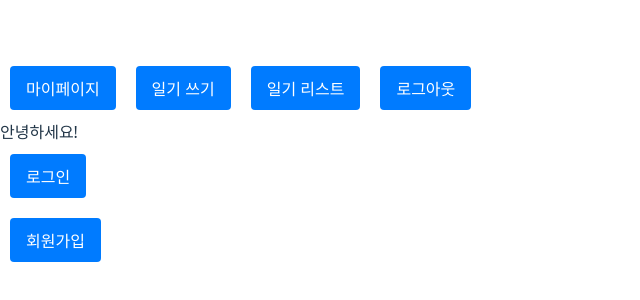
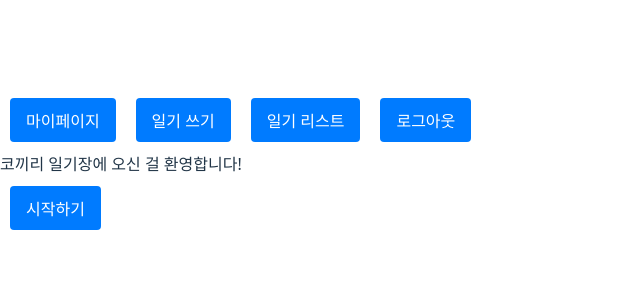
Before and after one commit to JeongeunLee2204/ElephantDiary_Frontend, a React (Vite) app: page / in a window 1280 px wide. Shown: the part 236-536 px from the top of the page, without its empty margins (0-640 px from the left). Built offline with nearby package versions, Linux system fonts and the light colour scheme.

Commit message:
privateRoute 추가: 로그인 안되면 다른페이지 접근불가

```diff
--- a/package.json
+++ b/package.json
@@ -16,8 +16,8 @@
   },
   "devDependencies": {
     "@eslint/js": "^9.30.1",
-    "@types/react": "^19.1.8",
-    "@types/react-dom": "^19.1.6",
+    "@types/react": "^19.1.9",
+    "@types/react-dom": "^19.1.7",
     "@vitejs/plugin-react": "^4.6.0",
     "eslint": "^9.30.1",
     "eslint-plugin-react-hooks": "^5.2.0",
--- a/src/pages/Home.tsx
+++ b/src/pages/Home.tsx
@@ -14,11 +14,9 @@ function Home() {
 
   return (
     <div>
-      안녕하세요!
+      코끼리 일기장에 오신 걸 환영합니다!
       <br />
-      <Button label="로그인" onClick={login}></Button>
-      <br />
-      <Button label="회원가입" onClick={register}></Button>
+      <Button label="시작하기" onClick={login}></Button>
     </div>
   );
 }
--- a/tsconfig.app.json
+++ b/tsconfig.app.json
@@ -6,6 +6,7 @@
     "lib": ["ES2022", "DOM", "DOM.Iterable"],
     "module": "ESNext",
     "skipLibCheck": true,
+    "types": ["react", "react-dom"], // JSX 타입 인식
 
     /* Bundler mode */
     "moduleResolution": "bundler",
```
Also changed, not shown: src/components/privateRoute.tsx (added, +17 -0 lines), 1 other file (tests, documents, lock files or other folders).
